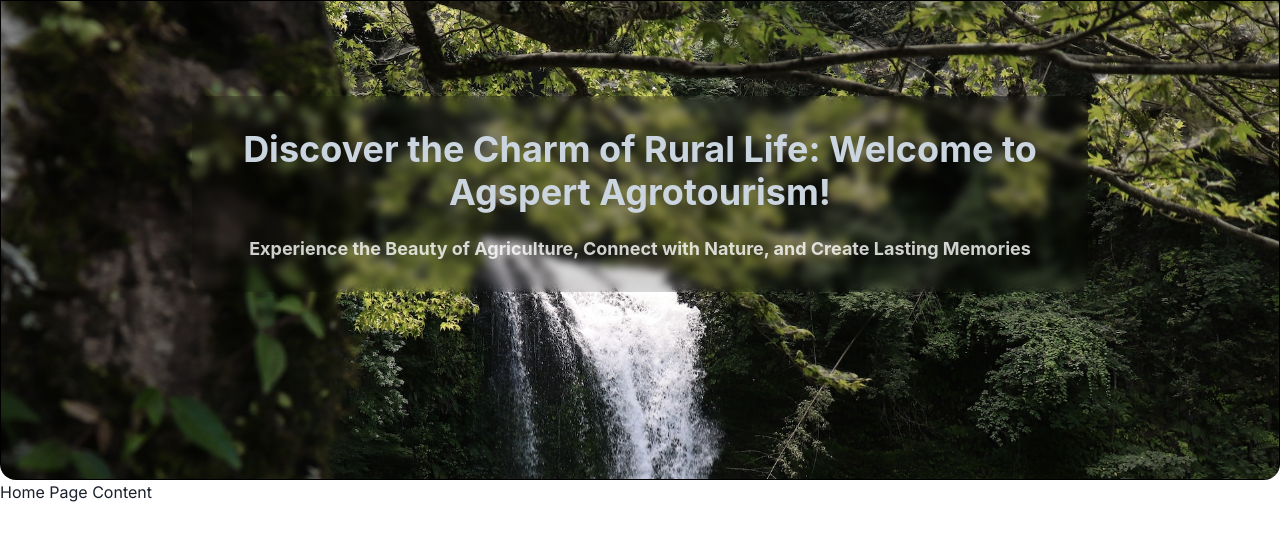
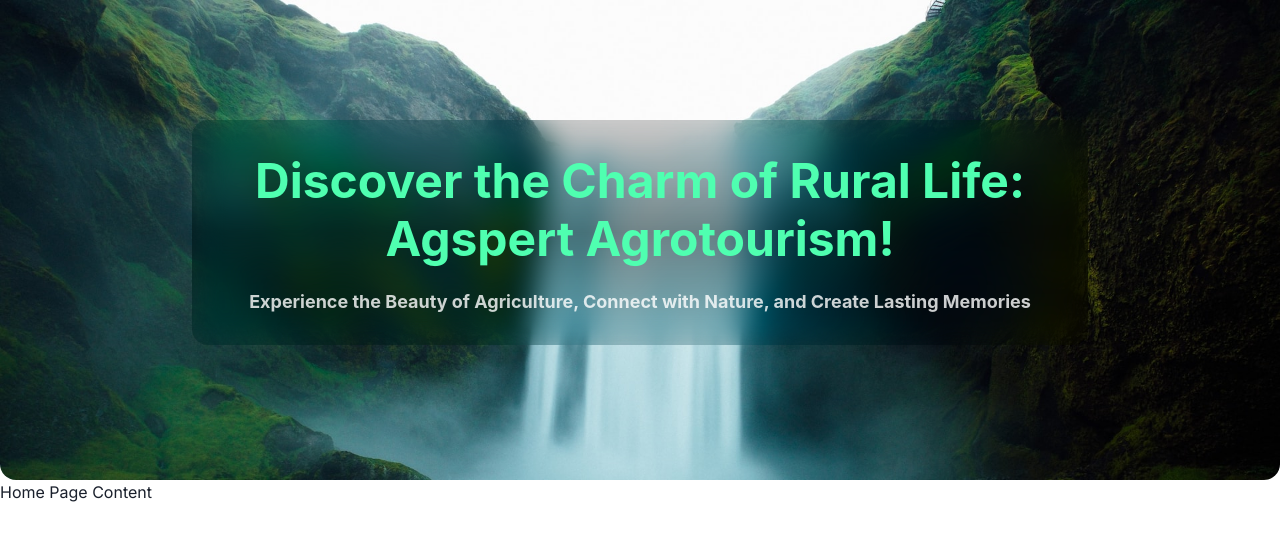
Before and after one commit to TheCharismaticEnigma/agritourism-page, a Next.js app: page / in a window 1280 px wide. Shown: the top 540 px of the page. Built offline with nearby package versions, Linux system fonts and the light colour scheme.

Commit message:
Refine Hero Section Heading

```diff
--- a/app/(Header)/Header.tsx
+++ b/app/(Header)/Header.tsx
@@ -1,7 +1,5 @@
-import { Box, Heading, Flex } from '@chakra-ui/react';
-import NavBar from './NavBar';
-import heroBackground from '@/public/image_5.jpg';
-import { url } from 'inspector';
+import heroBackground from '@/public/image_7.jpg';
+import { Box, Flex, Heading } from '@chakra-ui/react';
 import Image from 'next/image';
 
 const Header = () => {
@@ -14,7 +12,6 @@ const Header = () => {
         maxHeight={'30rem'}
         overflow={'hidden'}
         width={'100%'}
-        border={'1px solid black'}
         className="md:h-3/5"
       >
         <Image
@@ -26,17 +23,25 @@ const Header = () => {
 
       <Flex
         position={'absolute'}
-        top={'20%'}
+        top={'25%'}
         left={'15%'}
         direction={'column'}
         gap={6}
         width={'70%'}
         py={8}
         px={2}
-        className="rounded-2xl bg-gradient-to-bl from-[#00000033] to-[#00000022] backdrop-saturate-100 backdrop-blur-[4px]"
+        className="rounded-2xl bg-gradient-to-t from-[#00000033] via-[#00000074] to-[#00000033] backdrop-saturate-200 backdrop-blur-[15px]"
       >
-        <Heading textAlign={'center'} color={'gray.300'}>
-          Discover the Charm of Rural Life: Welcome to Agspert Agrotourism!
+        <Heading
+          fontSize={{
+            base: 'large',
+            sm: 'x-large',
+            md: 'xxx-large',
+          }}
+          textAlign={'center'}
+          color={'#4FFFB0'}
+        >
+          Discover the Charm of Rural Life: <br /> Agspert Agrotourism!
         </Heading>
 
         <Heading
```
Also changed, not shown: public/image_6.jpg (added), public/image_7.jpg (added).
